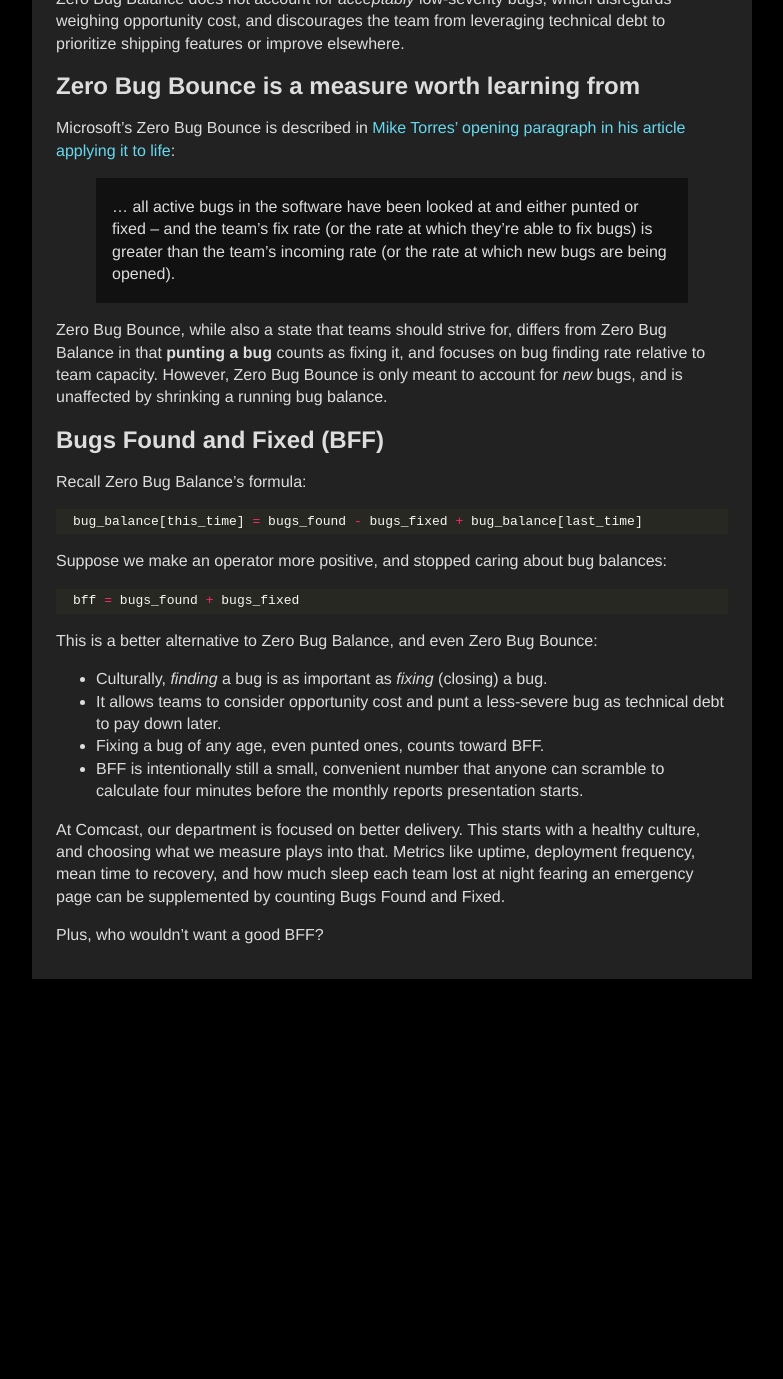
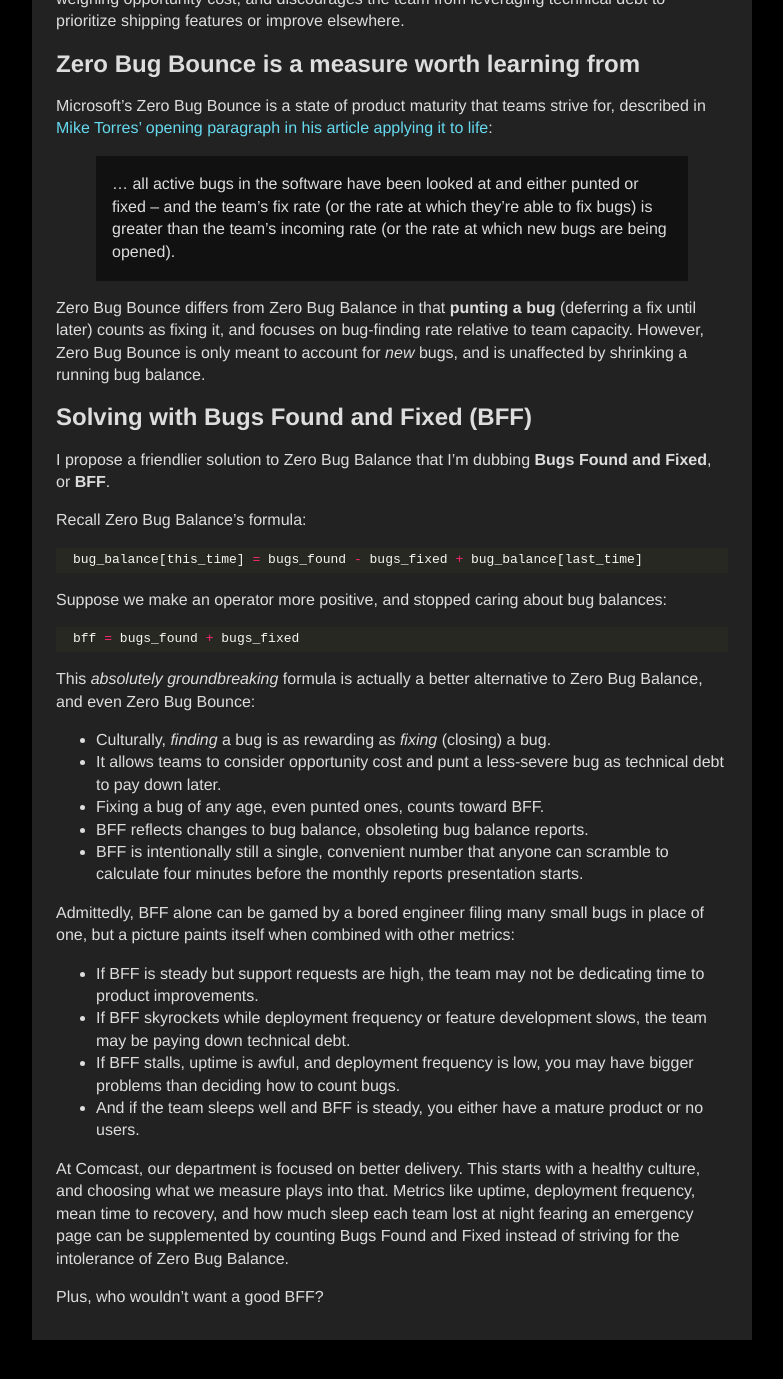
Before and after one commit to joe-herman/joe-herman.github.io, a Jekyll site: the page built from _posts/2020-05-30-finding-a-bff-in-zero-bug-balance.md, in a window 1280 px wide and 1400 px high, scrolled down 1965 px. Shown: the top 1379 px of the window, without its empty margins (248-1031 px from the left). Built offline with Jekyll 4.4.1, drawn with Linux system fonts in a browser that asks for light colours; before the commit the page ends 3004 px from its top, so only the background shows below that; some of the changed text lies outside the part shown.

Commit message:
Clarifications, thanks Christopher!

````diff
--- a/_posts/2020-05-30-finding-a-bff-in-zero-bug-balance.md
+++ b/_posts/2020-05-30-finding-a-bff-in-zero-bug-balance.md
@@ -59,17 +57,21 @@
 
 A visual bug in a UI probably matters less than a data corruption bug in an API. Similarly, a bug in a component may not be worth fixing if a new component will replace it entirely. Or perhaps a bug is worth fixing _sometime_, except the person representing the entire [bus factor](https://en.wikipedia.org/wiki/Bus_factor) for that part is on vacation.
 
+In these situations, the team may accept the technical debt of solving the low-severity bugs later. Allowing some technical debt is good: it affords the option to push higher-priority features or fixes.
+
 Zero Bug Balance does not account for _acceptably_ low-severity bugs, which disregards weighing opportunity cost, and discourages the team from leveraging technical debt to prioritize shipping features or improve elsewhere.
 
 ## Zero Bug Bounce is a measure worth learning from
 
-Microsoft's Zero Bug Bounce is described in [Mike Torres' opening paragraph in his article applying it to life](http://www.refocuser.com/2009/04/bouncing-at-zero-zbb-in-life/):
+Microsoft's Zero Bug Bounce is a state of product maturity that teams strive for, described in [Mike Torres' opening paragraph in his article applying it to life](http://www.refocuser.com/2009/04/bouncing-at-zero-zbb-in-life/):
 
 > ... all active bugs in the software have been looked at and either punted or fixed – and the team’s fix rate (or the rate at which they’re able to fix bugs) is greater than the team’s incoming rate (or the rate at which new bugs are being opened).
 
-Zero Bug Bounce, while also a state that teams should strive for, differs from Zero Bug Balance in that **punting a bug** counts as fixing it, and focuses on bug finding rate relative to team capacity. However, Zero Bug Bounce is only meant to account for _new_ bugs, and is unaffected by shrinking a running bug balance.
+Zero Bug Bounce differs from Zero Bug Balance in that **punting a bug** (deferring a fix until later) counts as fixing it, and focuses on bug-finding rate relative to team capacity. However, Zero Bug Bounce is only meant to account for _new_ bugs, and is unaffected by shrinking a running bug balance.
 
-## Bugs Found and Fixed (BFF)
+## Solving with Bugs Found and Fixed (BFF)
+
+I propose a friendlier solution to Zero Bug Balance that I'm dubbing **Bugs Found and Fixed**, or **BFF**.
 
 Recall Zero Bug Balance's formula:
 
@@ -83,13 +85,21 @@
 bff = bugs_found + bugs_fixed
 ```
 
-This is a better alternative to Zero Bug Balance, and even Zero Bug Bounce:
+This _absolutely groundbreaking_ formula is actually a better alternative to Zero Bug Balance, and even Zero Bug Bounce:
 
-* Culturally, _finding_ a bug is as important as _fixing_ (closing) a bug.
+* Culturally, _finding_ a bug is as rewarding as _fixing_ (closing) a bug.
 * It allows teams to consider opportunity cost and punt a less-severe bug as technical debt to pay down later.
 * Fixing a bug of any age, even punted ones, counts toward BFF.
-* BFF is intentionally still a small, convenient number that anyone can scramble to calculate four minutes before the monthly reports presentation starts.
+* BFF reflects changes to bug balance, obsoleting bug balance reports.
+* BFF is intentionally still a single, convenient number that anyone can scramble to calculate four minutes before the monthly reports presentation starts.
 
-At Comcast, our department is focused on better delivery. This starts with a healthy culture, and choosing what we measure plays into that. Metrics like uptime, deployment frequency, mean time to recovery, and how much sleep each team lost at night fearing an emergency page can be supplemented by counting Bugs Found and Fixed.
+Admittedly, BFF alone can be gamed by a bored engineer filing many small bugs in place of one, but a picture paints itself when combined with other metrics:
+
+* If BFF is steady but support requests are high, the team may not be dedicating time to product improvements.
+* If BFF skyrockets while deployment frequency or feature development slows, the team may be paying down technical debt.
+* If BFF stalls, uptime is awful, and deployment frequency is low, you may have bigger problems than deciding how to count bugs.
+* And if the team sleeps well and BFF is steady, you either have a mature product or no users.
+
+At Comcast, our department is focused on better delivery. This starts with a healthy culture, and choosing what we measure plays into that. Metrics like uptime, deployment frequency, mean time to recovery, and how much sleep each team lost at night fearing an emergency page can be supplemented by counting Bugs Found and Fixed instead of striving for the intolerance of Zero Bug Balance.
 
 Plus, who wouldn't want a good BFF?
````
Also changed, not shown: other parts of _posts/2020-05-30-finding-a-bff-in-zero-bug-balance.md (+1 -3 lines).
